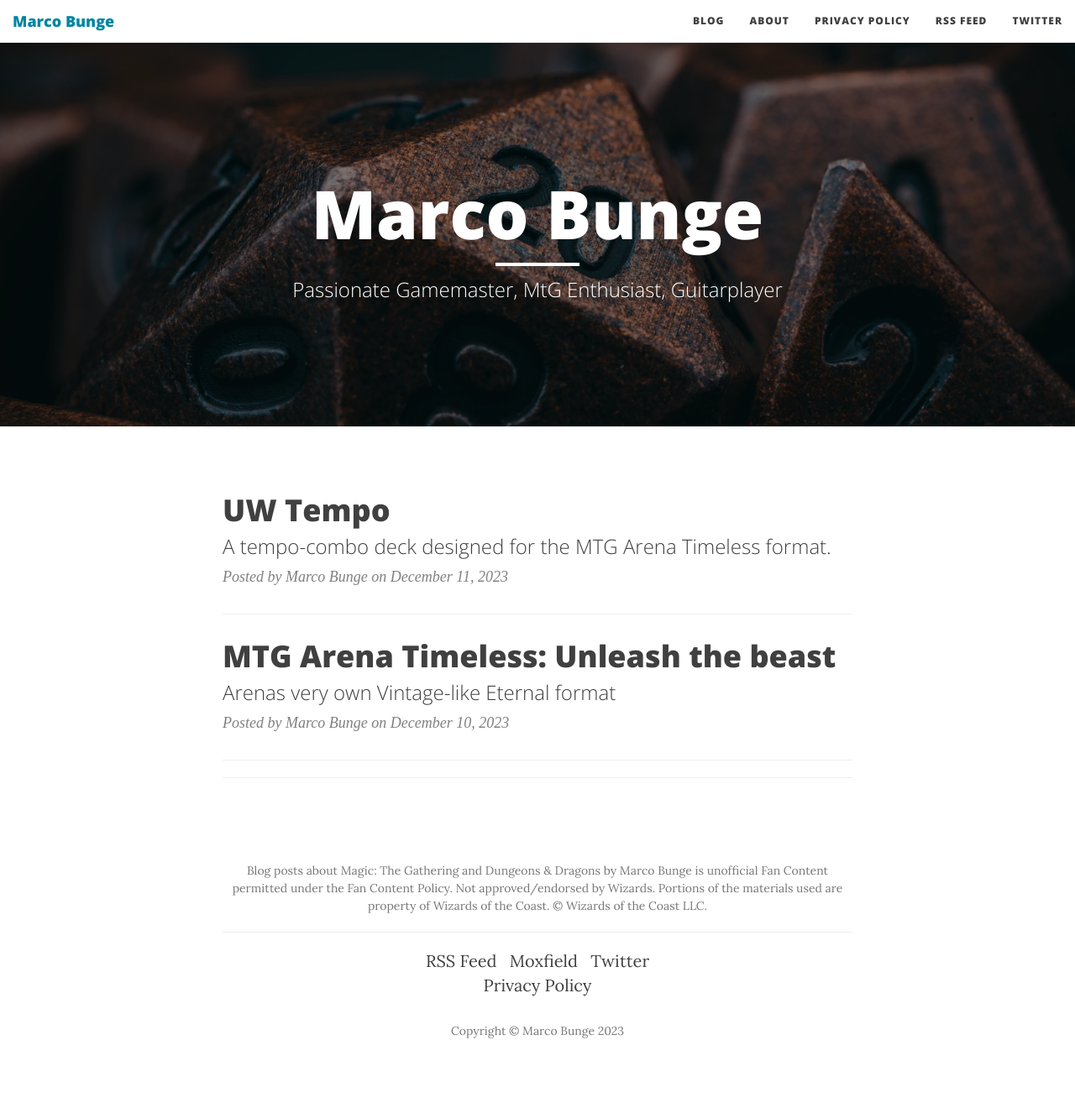
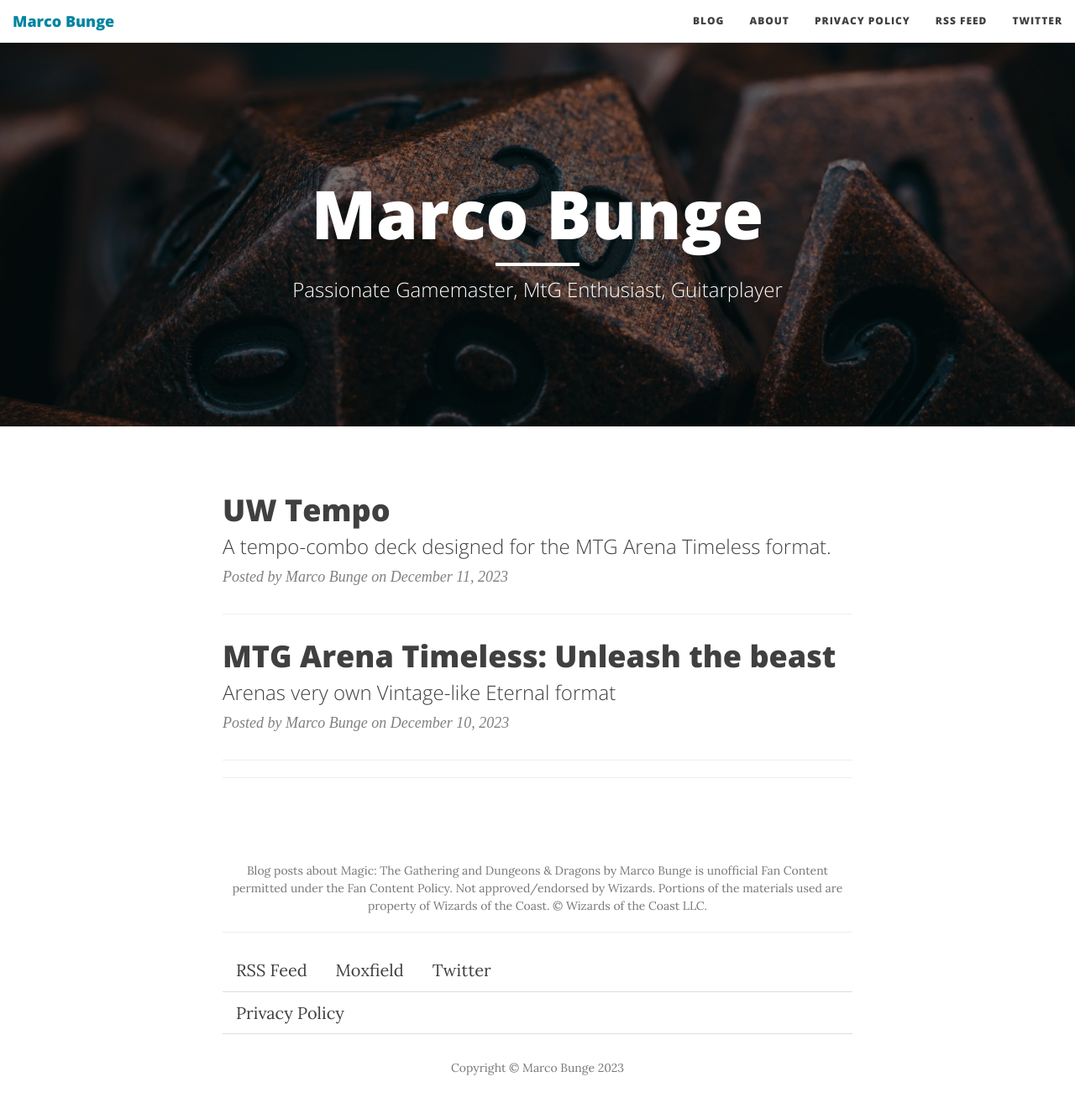
Before and after one commit to mbunge/mbunge.github.io, a Jekyll site: the page built from index.html, in a window 1280 px wide and 1348 px high. Shown: the top 1320 px of the window at 84% size. Built offline with Jekyll 4.4.1, drawn with Linux system fonts in a browser that asks for light colours; some web fonts are replaced; the list of posts is cut into pages by our own code; comment, search, counter and statistics services are not loaded.

Commit message:
Update footer navigation

```diff
--- a/_includes/footer.html
+++ b/_includes/footer.html
@@ -12,7 +12,7 @@
                 <hr>
             </div>
             <div class="col-lg-8 col-lg-offset-2 col-md-10 col-md-offset-1">
-                <ul class="list-inline text-center">
+                <ul class="nav-tabs nav">
                     <li>
                         <a href="{{ " /feed.xml" | prepend: site.baseurl }}">
                             <!--<span class="fa-stack fa-lg">
@@ -63,7 +63,7 @@
                     </li>
                     {% endif %}
                 </ul>
-                <ul class="list-inline text-center">
+                <ul class="nav-tabs nav">
                     <li>
                         <a href="{{ " /privacy-policy.html" | prepend: site.baseurl }}">
                             Privacy Policy
```
